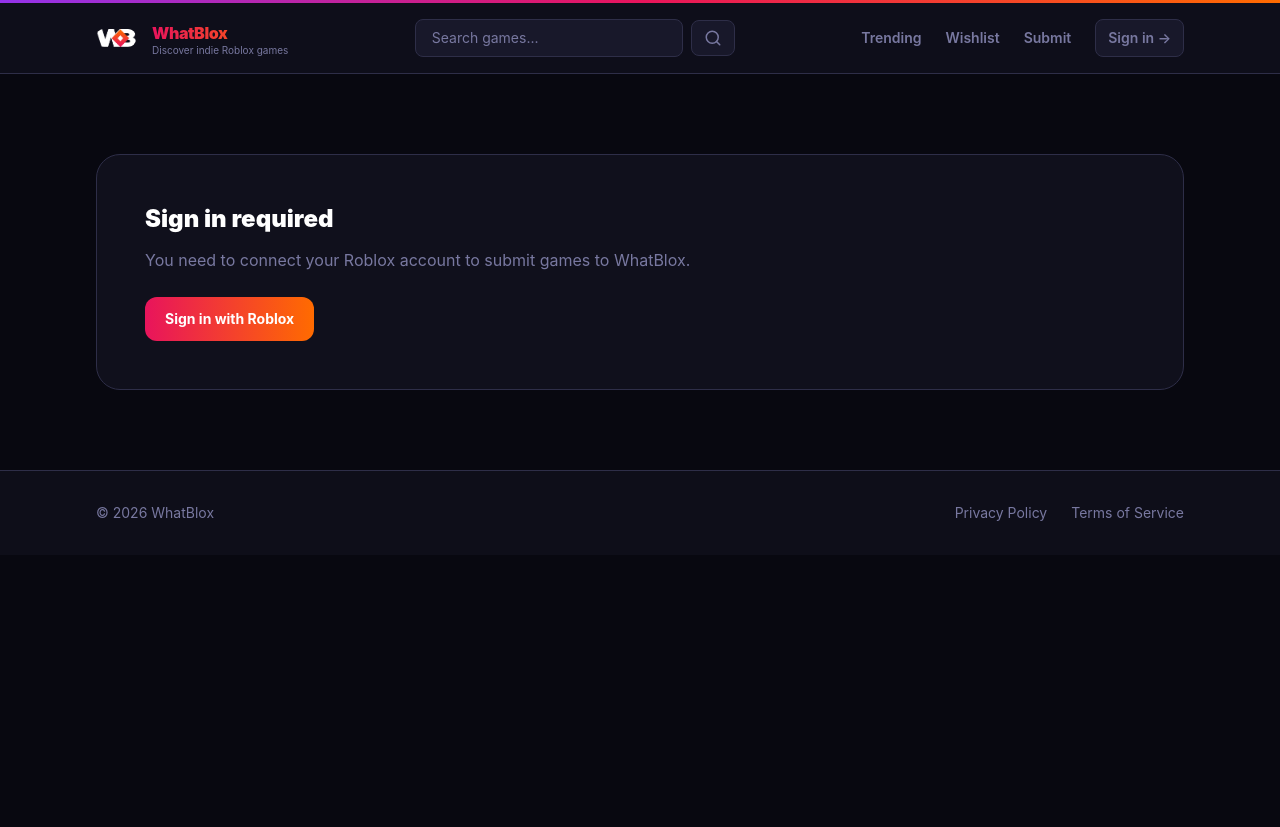
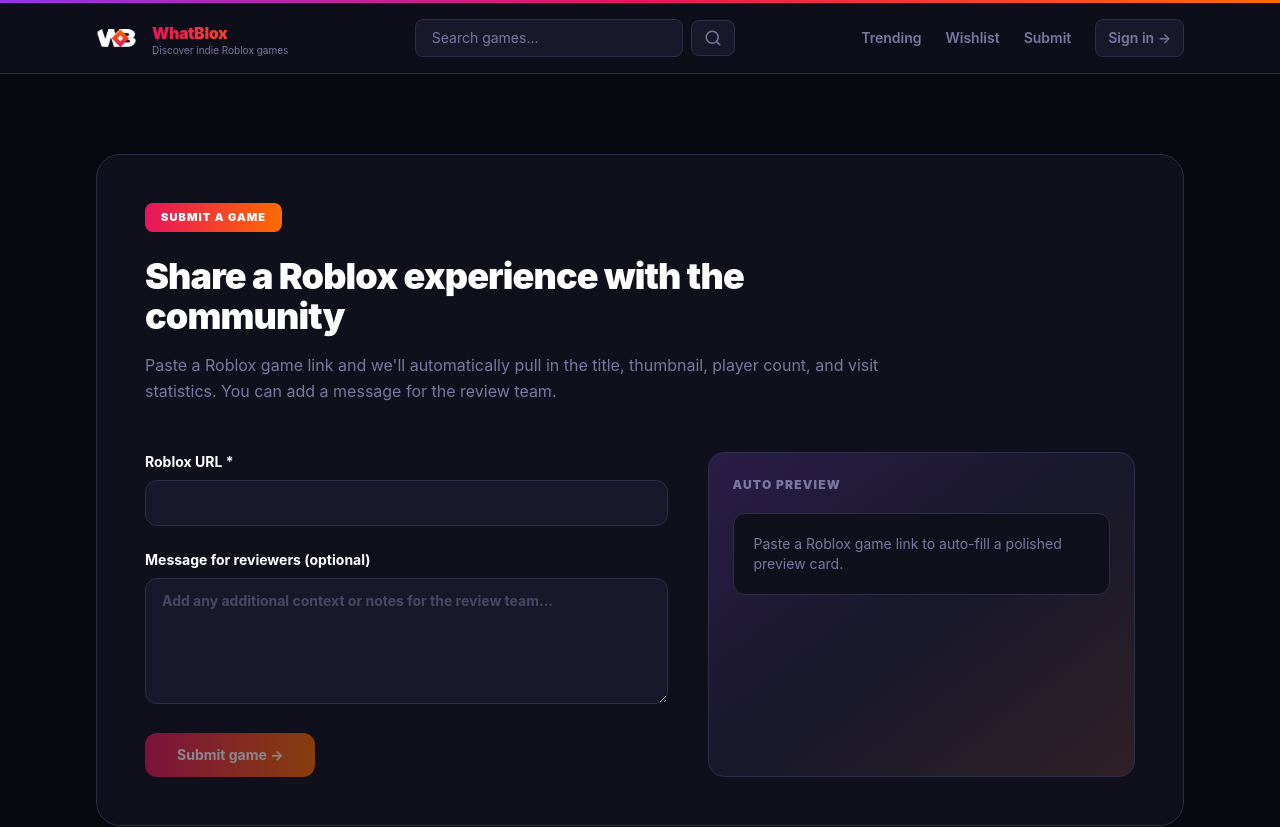
Before and after one commit to SquellyFineOfficiel/WhatBlox, a Next.js app: page /submit in a window 1280 px wide. Shown: the top 827 px of the page. Before the commit the page ends 800 px from the top, so only its background shows below. Built offline with nearby package versions, Linux system fonts and the light colour scheme; no server answers.

Commit message:
Refactor code structure for improved readability and maintainability

```diff
--- a/src/app/submit/page.tsx
+++ b/src/app/submit/page.tsx
@@ -2,7 +2,6 @@
 
 import { FormEvent, useEffect, useState } from 'react';
 import { useRouter } from 'next/navigation';
-import Link from 'next/link';
 import { createClient } from '@/src/lib/supabase/client';
 import { formatStat, getRobloxGameMetadata, type RobloxMetadata } from '@/src/lib/roblox';
 
@@ -16,20 +15,6 @@
   const [message, setMessage] = useState('');
   const [metadata, setMetadata] = useState<RobloxMetadata | null>(null);
   const [isDuplicate, setIsDuplicate] = useState(false);
-  const [notSignedIn, setNotSignedIn] = useState(false);
-  const [checkingAuth, setCheckingAuth] = useState(true);
-
-  useEffect(() => {
-    const checkAuth = async () => {
-      const supabase = createClient();
-      if (supabase) {
-        const { data: { user } } = await supabase.auth.getUser();
-        setNotSignedIn(!user);
-      }
-      setCheckingAuth(false);
-    };
-    checkAuth();
-  }, []);
 
   useEffect(() => {
     let ignore = false;
@@ -92,9 +77,8 @@
 
     const { data: { user } } = await supabase.auth.getUser();
     if (!user) {
-      setMessage('Your session has expired. Please sign in again.');
+      setMessage('You must be signed in with Roblox to submit a game.');
       setLoading(false);
-      router.push('/auth');
       return;
     }
 
@@ -121,30 +105,6 @@
 
     setLoading(false);
   };
-
-  if (checkingAuth) {
-    return (
-      <main className="mx-auto flex max-w-6xl px-4 py-20 sm:px-6 lg:px-8">
-        <div className="w-full rounded-3xl border border-rbx-border bg-rbx-surface p-10 md:p-12">
-          <p className="text-center text-rbx-muted">Checking authentication...</p>
-        </div>
-      </main>
-    );
-  }
-
-  if (notSignedIn) {
-    return (
-      <main className="mx-auto flex max-w-6xl px-4 py-20 sm:px-6 lg:px-8">
-        <div className="w-full rounded-3xl border border-rbx-border bg-rbx-surface p-10 md:p-12">
-          <h1 className="text-2xl font-black text-white">Sign in required</h1>
-          <p className="mt-3 text-base text-rbx-muted leading-relaxed">You need to connect your Roblox account to submit games to WhatBlox.</p>
-          <Link href="/auth" className="mt-6 inline-flex rounded-xl bg-gradient-to-r from-rbx-red to-rbx-orange px-5 py-3 text-sm font-bold text-white transition hover:opacity-90 focus-visible:ring-2 focus-visible:ring-rbx-orange">
-            Sign in with Roblox
-          </Link>
-        </div>
-      </main>
-    );
-  }
 
   return (
     <main className="mx-auto flex max-w-6xl px-4 py-20 sm:px-6 lg:px-8">
```
Also changed, not shown: 1 other file (tests, documents, lock files or other folders). Lines whose indentation alone changed are shown as unchanged.
